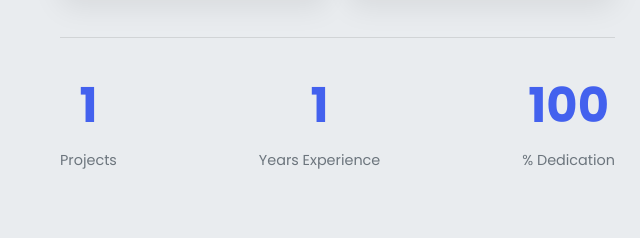
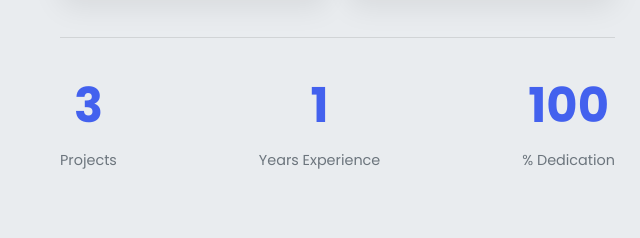
Before and after one commit to Sajalchaulagin/Portfolio, a plain HTML site: page index.html in a window 1280 px wide. Shown: the part 1803-2041 px from the top of the page, 0-640 px from the left. Drawn offline with nearby package versions, Linux system fonts and the light colour scheme.

Commit message:
updateee code

```diff
--- a/index.html
+++ b/index.html
@@ -275,7 +275,7 @@
 
                     <div class="about-stats">
                         <div class="stat">
-                            <div class="stat-number" data-count="1">0</div>
+                            <div class="stat-number" data-count="3">0</div>
                             <div class="stat-label">Projects</div>
                         </div>
                         <div class="stat">
```
